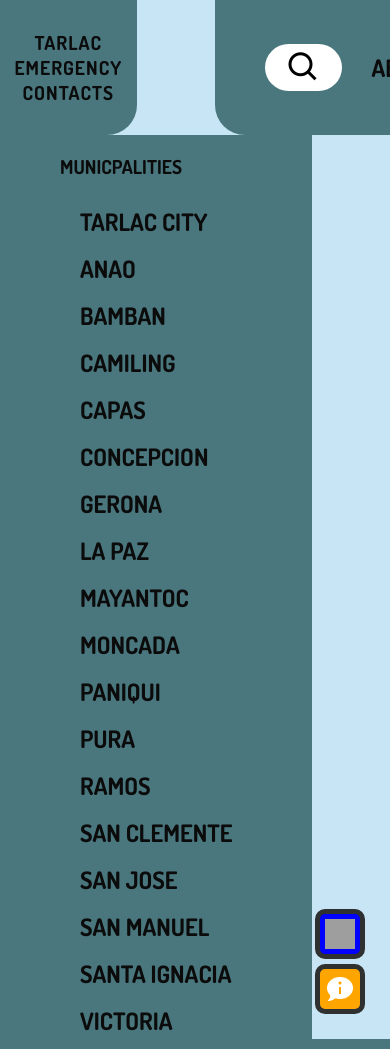
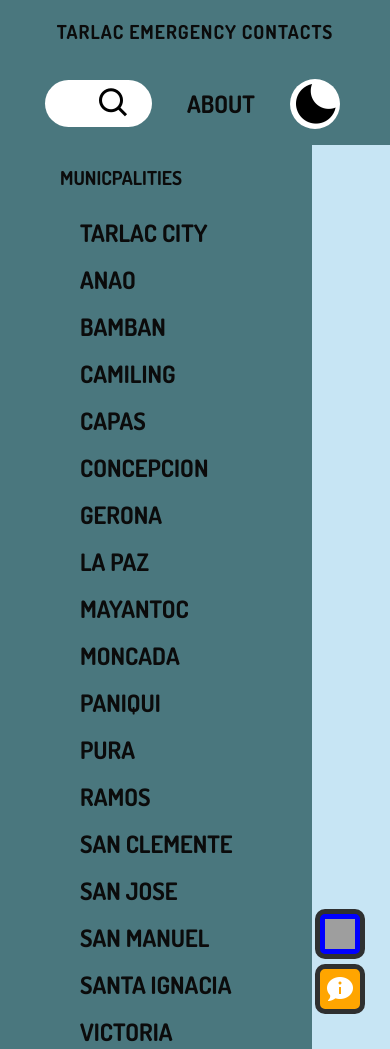
Before and after one commit to 404hannah/emergency-contacts, a PHP site: page / in a window 390 px wide. Run offline with PHP 8.4, Linux system fonts and the light colour scheme; grey boxes are pictures that could not be loaded.

Commit message:
Header Responsiveness

```diff
--- a/style.css
+++ b/style.css
@@ -278,16 +278,58 @@ header{
     }
 }
 
-@media only screen and (max-width: 800px){
-    .header-left h1{
-        font-size: larger;
+@media only screen and (min-width: 501px) and (max-width: 800px){
+    .header-left{
+        width: 100vw;
+        height: 6.5vh;
+        border-radius: 0px;
     }
 
-    .search-bar input{
-        width: 60px;
+    .header-right{
+        width: 100vw;
+        height: 6.5vh;
+        top: 6.5%;
+        border-radius: 0px;
     }
 
     .menu-wrapper{
         width: 80vw;
     }
+
+    .search-bar input{
+        width: 220px;
+    }
 }
+
+@media only screen and (max-width: 500px){
+    .header-left{
+        width: 100vw;
+        height: 6vh;
+        border-radius: 0px;
+    }
+
+    .header-left h1{
+        font-size: larger;
+    }
+
+    .header-right{
+        width: 100vw;
+        height: 8vh;
+        top: 6%;
+        border-radius: 0px;
+    }
+
+    .menu-wrapper{
+        top: 14%;
+        width: 80vw;
+    }
+
+    .search-bar h1{
+        font-size: large;
+    }
+
+    .search-bar input{
+        width: 90px;
+        margin-left: 45px;
+    }
+}
```
